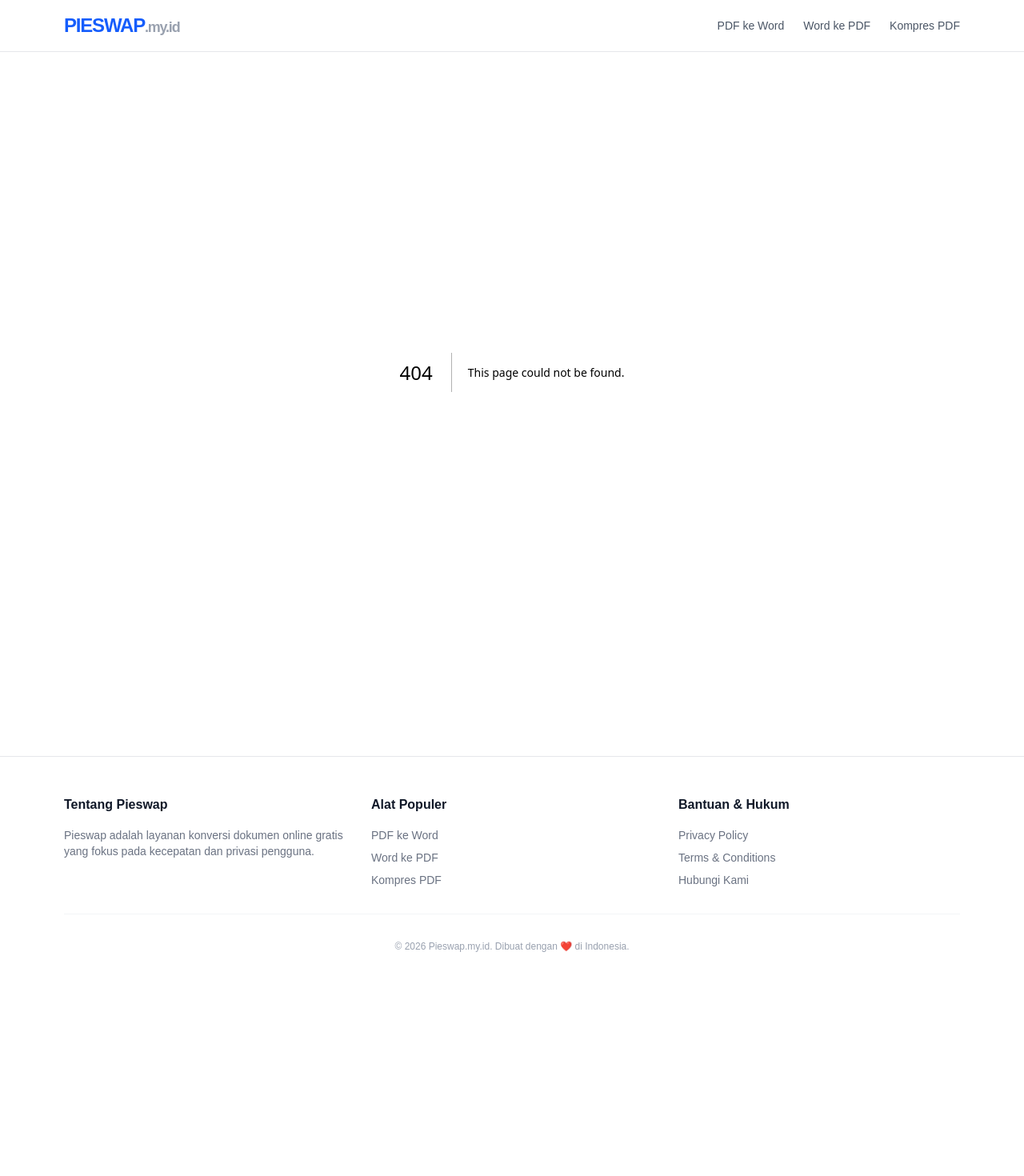
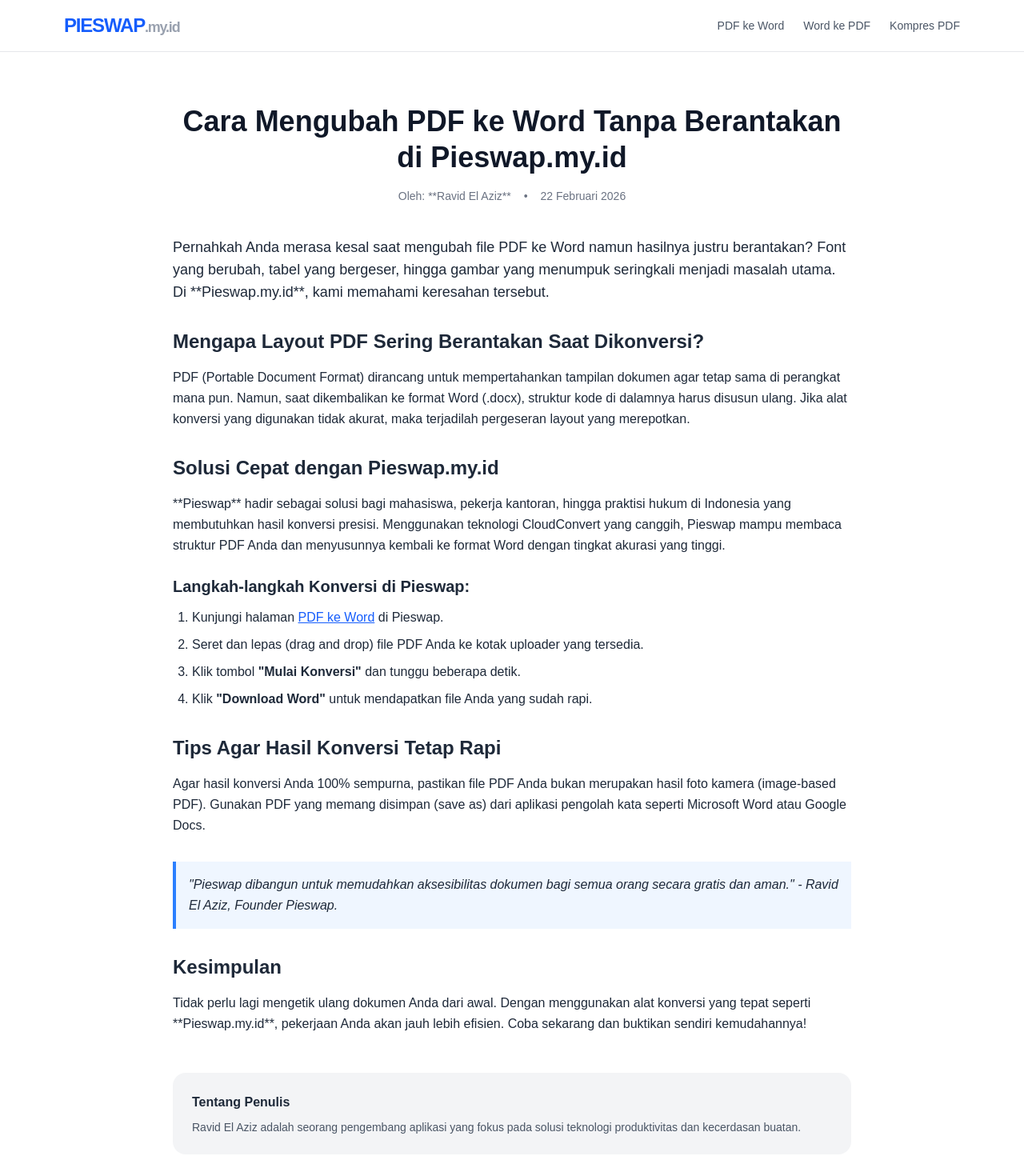
Before and after one commit to Ravid-El/pieswap, a Next.js app: page /blog/cara-mengubah-pdf-ke-word-tanpa-berantakan in a window 1280 px wide. Before the commit this address had no page. Shown: the top 1470 px of the page at 80% size. Before the commit the page ends 1223 px from the top, so only its background shows below. Built offline with nearby package versions, Linux system fonts and the light colour scheme.

Commit message:
tambah artikel blog pertama

```diff
--- /dev/null
+++ b/app/blog/cara-mengubah-pdf-ke-word-tanpa-berantakan/page.tsx
@@ -0,0 +1,64 @@
+export default function ArtikelSatu() {
+  return (
+    <main className="max-w-4xl mx-auto py-16 px-6 text-gray-800 leading-relaxed">
+      {/* Header Artikel */}
+      <header className="mb-10 text-center">
+        <h1 className="text-4xl font-extrabold text-gray-900 mb-4 leading-tight">
+          Cara Mengubah PDF ke Word Tanpa Berantakan di Pieswap.my.id
+        </h1>
+        <div className="flex justify-center items-center gap-4 text-gray-500 text-sm">
+          <span>Oleh: **Ravid El Aziz**</span>
+          <span>•</span>
+          <span>22 Februari 2026</span>
+        </div>
+      </header>
+
+      {/* Konten Utama */}
+      <article className="prose prose-blue max-w-none">
+        <p className="text-lg mb-6">
+          Pernahkah Anda merasa kesal saat mengubah file PDF ke Word namun hasilnya justru berantakan? Font yang berubah, tabel yang bergeser, hingga gambar yang menumpuk seringkali menjadi masalah utama. Di **Pieswap.my.id**, kami memahami keresahan tersebut.
+        </p>
+
+        <h2 className="text-2xl font-bold mt-8 mb-4">Mengapa Layout PDF Sering Berantakan Saat Dikonversi?</h2>
+        <p className="mb-4">
+          PDF (Portable Document Format) dirancang untuk mempertahankan tampilan dokumen agar tetap sama di perangkat mana pun. Namun, saat dikembalikan ke format Word (.docx), struktur kode di dalamnya harus disusun ulang. Jika alat konversi yang digunakan tidak akurat, maka terjadilah pergeseran layout yang merepotkan.
+        </p>
+
+        <h2 className="text-2xl font-bold mt-8 mb-4">Solusi Cepat dengan Pieswap.my.id</h2>
+        <p className="mb-4">
+          **Pieswap** hadir sebagai solusi bagi mahasiswa, pekerja kantoran, hingga praktisi hukum di Indonesia yang membutuhkan hasil konversi presisi. Menggunakan teknologi CloudConvert yang canggih, Pieswap mampu membaca struktur PDF Anda dan menyusunnya kembali ke format Word dengan tingkat akurasi yang tinggi.
+        </p>
+
+        <h3 className="text-xl font-semibold mt-6 mb-3">Langkah-langkah Konversi di Pieswap:</h3>
+        <ol className="list-decimal ml-6 mb-6 space-y-2">
+          <li>Kunjungi halaman <a href="/pdf-ke-word" className="text-blue-600 underline">PDF ke Word</a> di Pieswap.</li>
+          <li>Seret dan lepas (drag and drop) file PDF Anda ke kotak uploader yang tersedia.</li>
+          <li>Klik tombol <strong>"Mulai Konversi"</strong> dan tunggu beberapa detik.</li>
+          <li>Klik <strong>"Download Word"</strong> untuk mendapatkan file Anda yang sudah rapi.</li>
+        </ol>
+
+        <h2 className="text-2xl font-bold mt-8 mb-4">Tips Agar Hasil Konversi Tetap Rapi</h2>
+        <p className="mb-4">
+          Agar hasil konversi Anda 100% sempurna, pastikan file PDF Anda bukan merupakan hasil foto kamera (image-based PDF). Gunakan PDF yang memang disimpan (save as) dari aplikasi pengolah kata seperti Microsoft Word atau Google Docs.
+        </p>
+
+        <blockquote className="border-l-4 border-blue-500 pl-4 italic my-8 bg-blue-50 py-4 px-2">
+          "Pieswap dibangun untuk memudahkan aksesibilitas dokumen bagi semua orang secara gratis dan aman." - Ravid El Aziz, Founder Pieswap.
+        </blockquote>
+
+        <h2 className="text-2xl font-bold mt-8 mb-4">Kesimpulan</h2>
+        <p className="mb-6">
+          Tidak perlu lagi mengetik ulang dokumen Anda dari awal. Dengan menggunakan alat konversi yang tepat seperti **Pieswap.my.id**, pekerjaan Anda akan jauh lebih efisien. Coba sekarang dan buktikan sendiri kemudahannya!
+        </p>
+      </article>
+
+      {/* Footer Artikel */}
+      <div className="mt-12 p-6 bg-gray-100 rounded-2xl text-left">
+        <h4 className="font-bold mb-2">Tentang Penulis</h4>
+        <p className="text-sm text-gray-600">
+          Ravid El Aziz adalah seorang pengembang aplikasi yang fokus pada solusi teknologi produktivitas dan kecerdasan buatan.
+        </p>
+      </div>
+    </main>
+  );
+}
```
